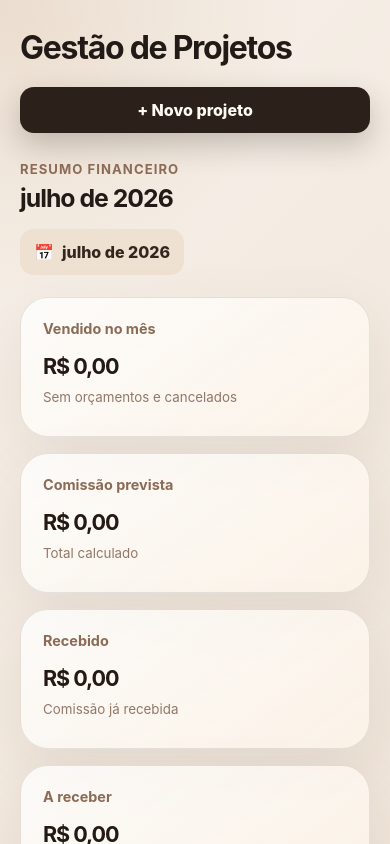
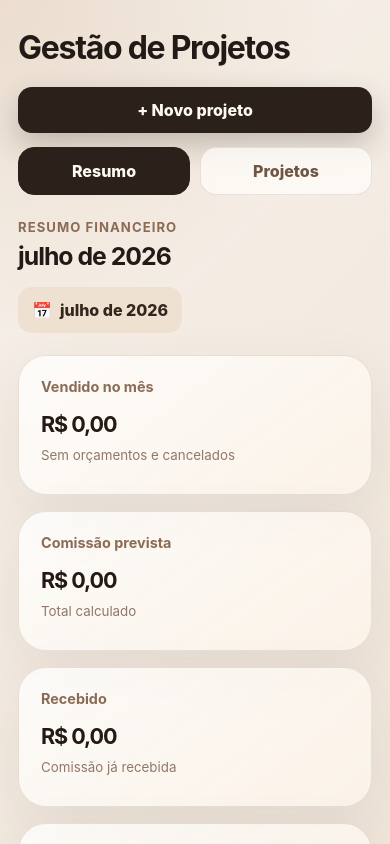
Before and after one commit to arqalexandredias-prog/gestao-projetos, a React (Vite) app: page / in a window 390 px wide. Shown: the top 844 px of the page. Built offline with nearby package versions, Linux system fonts and the light colour scheme.

Commit message:
Adiciona navegacao mobile entre resumo e projetos

```diff
--- a/src/App.css
+++ b/src/App.css
@@ -208,6 +208,10 @@ nav button.active {
   display: block;
   margin-top: 10px;
   color: #927868;
+}
+
+.mobile-tabs {
+  display: none;
 }
 
 .primary-button,
@@ -694,16 +698,62 @@ tr:last-child td {
 }
 
 @media (max-width: 620px) {
+  .sidebar {
+    display: none;
+  }
+
+  .app {
+    grid-template-columns: 1fr;
+  }
+
+  .content {
+    padding: 28px 18px 80px;
+  }
+
+  .topbar {
+    margin-bottom: 14px;
+  }
+
+  .topbar p {
+    display: none;
+  }
+
+  .topbar h1 {
+    font-size: 2rem;
+  }
+
+  .topbar .primary-button {
+    width: 100%;
+  }
+
+  .mobile-tabs {
+    display: grid;
+    grid-template-columns: repeat(2, 1fr);
+    gap: 10px;
+    margin-bottom: 24px;
+  }
+
+  .mobile-tabs button {
+    height: 48px;
+    border: 1px solid rgba(78, 55, 42, 0.12);
+    border-radius: 16px;
+    background: rgba(255, 252, 248, 0.74);
+    color: #6f5545;
+    font-weight: 800;
+  }
+
+  .mobile-tabs button.active {
+    background: #2b201a;
+    color: #fffaf3;
+    border-color: #2b201a;
+  }
+
   .summary-grid {
     grid-template-columns: 1fr;
   }
 
   nav {
     grid-template-columns: 1fr;
-  }
-
-  .topbar .primary-button {
-    width: 100%;
   }
 
   .filters input,
@@ -734,24 +784,123 @@ tr:last-child td {
   .calendar-day span {
     display: none;
   }
-}@media (max-width: 620px) {
-  .sidebar {
+
+  .table-wrap {
+    overflow: visible;
+    border: 0;
+    background: transparent;
+  }
+
+  table {
+    min-width: 0;
+    width: 100%;
+  }
+
+  thead {
     display: none;
   }
 
-  .app {
-    grid-template-columns: 1fr;
+  tbody,
+  tr,
+  td {
+    display: block;
+    width: 100%;
   }
 
-  .content {
-    padding-top: 28px;
+  tr {
+    margin-bottom: 14px;
+    padding: 16px;
+    border: 1px solid rgba(78, 55, 42, 0.12);
+    border-radius: 22px;
+    background: rgba(255, 252, 248, 0.82);
+    box-shadow: 0 14px 34px rgba(68, 43, 27, 0.08);
   }
 
-  .topbar p {
-    display: none;
+  td {
+    display: flex;
+    align-items: center;
+    justify-content: space-between;
+    gap: 14px;
+    padding: 9px 0;
+    border-bottom: 1px solid rgba(78, 55, 42, 0.08);
+    white-space: normal;
+    text-align: right;
+    font-size: 0.92rem;
   }
 
-  .topbar h1 {
-    font-size: 2rem;
+  td:last-child {
+    border-bottom: 0;
+    padding-bottom: 0;
+  }
+
+  td::before {
+    color: #7d6251;
+    font-size: 0.72rem;
+    font-weight: 800;
+    letter-spacing: 0.08em;
+    text-transform: uppercase;
+    text-align: left;
+  }
+
+  td:nth-child(1)::before {
+    content: "Data";
+  }
+
+  td:nth-child(2)::before {
+    content: "Empreendimento";
+  }
+
+  td:nth-child(3)::before {
+    content: "Cliente";
+  }
+
+  td:nth-child(4)::before {
+    content: "Consultor";
+  }
+
+  td:nth-child(5)::before {
+    content: "Projeto";
+  }
+
+  td:nth-child(6)::before {
+    content: "Valor";
+  }
+
+  td:nth-child(7)::before {
+    content: "Comissão";
+  }
+
+  td:nth-child(8)::before {
+    content: "Recebido";
+  }
+
+  td:nth-child(9)::before {
+    content: "Falta receber";
+  }
+
+  td:nth-child(10)::before {
+    content: "Status";
+  }
+
+  td:nth-child(11)::before {
+    content: "Ações";
+  }
+
+  .row-actions {
+    justify-content: flex-end;
+    flex-wrap: wrap;
+  }
+
+  .money-pill,
+  .status {
+    min-width: auto;
+  }
+
+  .panel {
+    padding: 18px;
+  }
+
+  .panel-header button {
+    width: auto;
   }
 }
--- a/src/App.jsx
+++ b/src/App.jsx
@@ -876,6 +876,24 @@ export default function App() {
           </button>
         </header>
 
+        <div className="mobile-tabs">
+          <button
+            type="button"
+            className={activePage === "resumo" ? "active" : ""}
+            onClick={() => setActivePage("resumo")}
+          >
+            Resumo
+          </button>
+
+          <button
+            type="button"
+            className={activePage === "projetos" ? "active" : ""}
+            onClick={() => setActivePage("projetos")}
+          >
+            Projetos
+          </button>
+        </div>
+
         {activePage === "resumo" ? (
           <section className="page-section">
             <div className="section-header">
```
